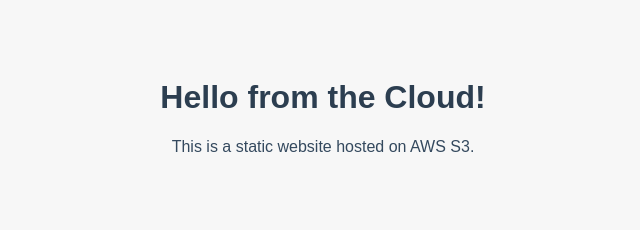
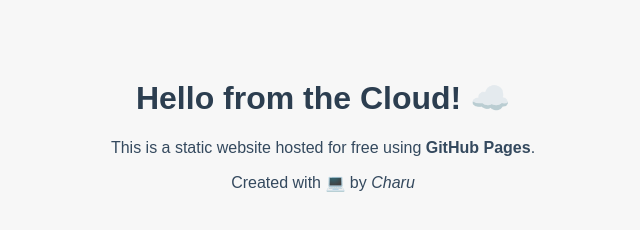
Before and after one commit to charuarun/Charanya, a plain HTML site: page index.html in a window 1280 px wide. Shown: the whole page, without its empty margins (317-957 px from the left). Drawn offline with Linux system fonts and the light colour scheme.

Commit message:
Update index.html

```diff
--- a/index.html
+++ b/index.html
@@ -1,11 +1,16 @@
 <!DOCTYPE html>
-<html>
+<html lang="en">
 <head>
+  <meta charset="UTF-8" />
+  <meta name="viewport" content="width=device-width, initial-scale=1.0" />
   <title>My Cloud Website</title>
-  <link rel="stylesheet" href="styles.css">
+  <link rel="stylesheet" href="styles.css" />
 </head>
 <body>
-  <h1>Hello from the Cloud!</h1>
-  <p>This is a static website hosted on AWS S3.</p>
+  <div class="container">
+    <h1>Hello from the Cloud! ☁️</h1>
+    <p>This is a static website hosted for free using <strong>GitHub Pages</strong>.</p>
+    <p>Created with 💻 by <em>Charu</em></p>
+  </div>
 </body>
 </html>
```
